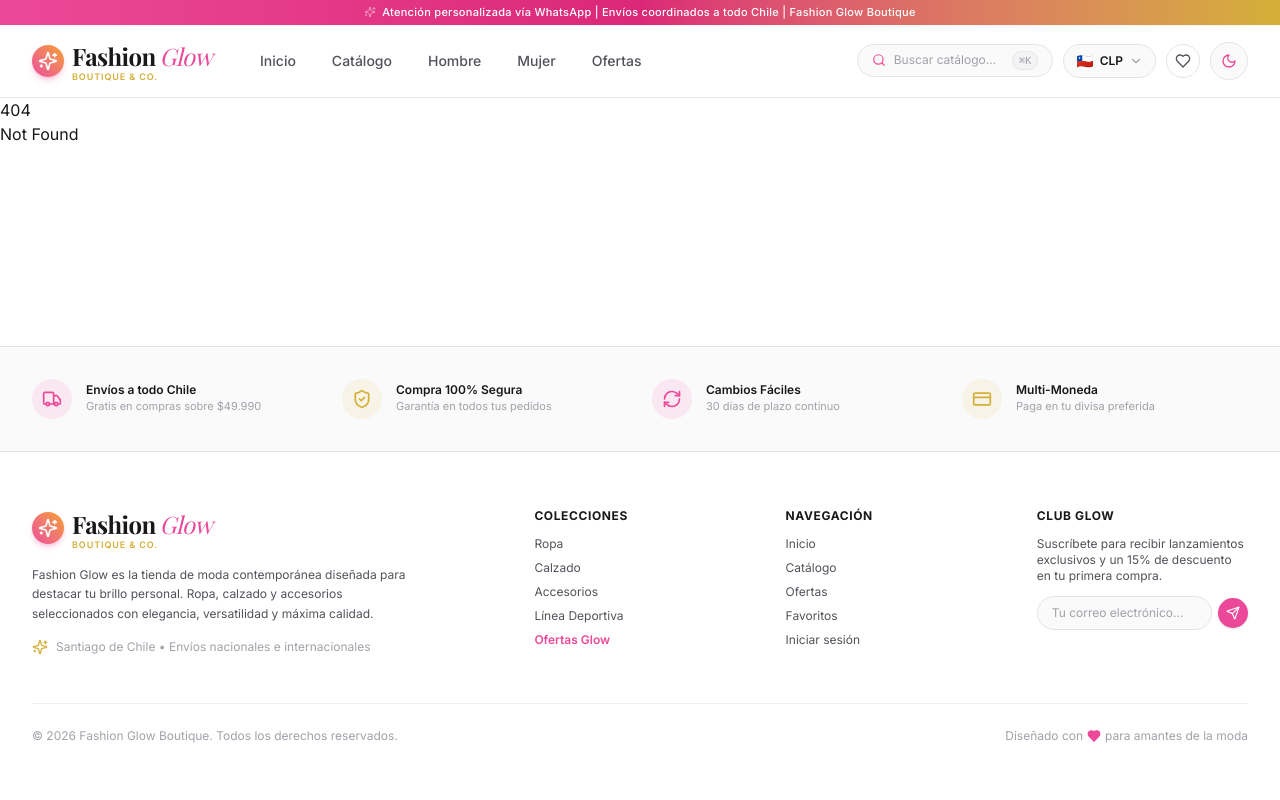
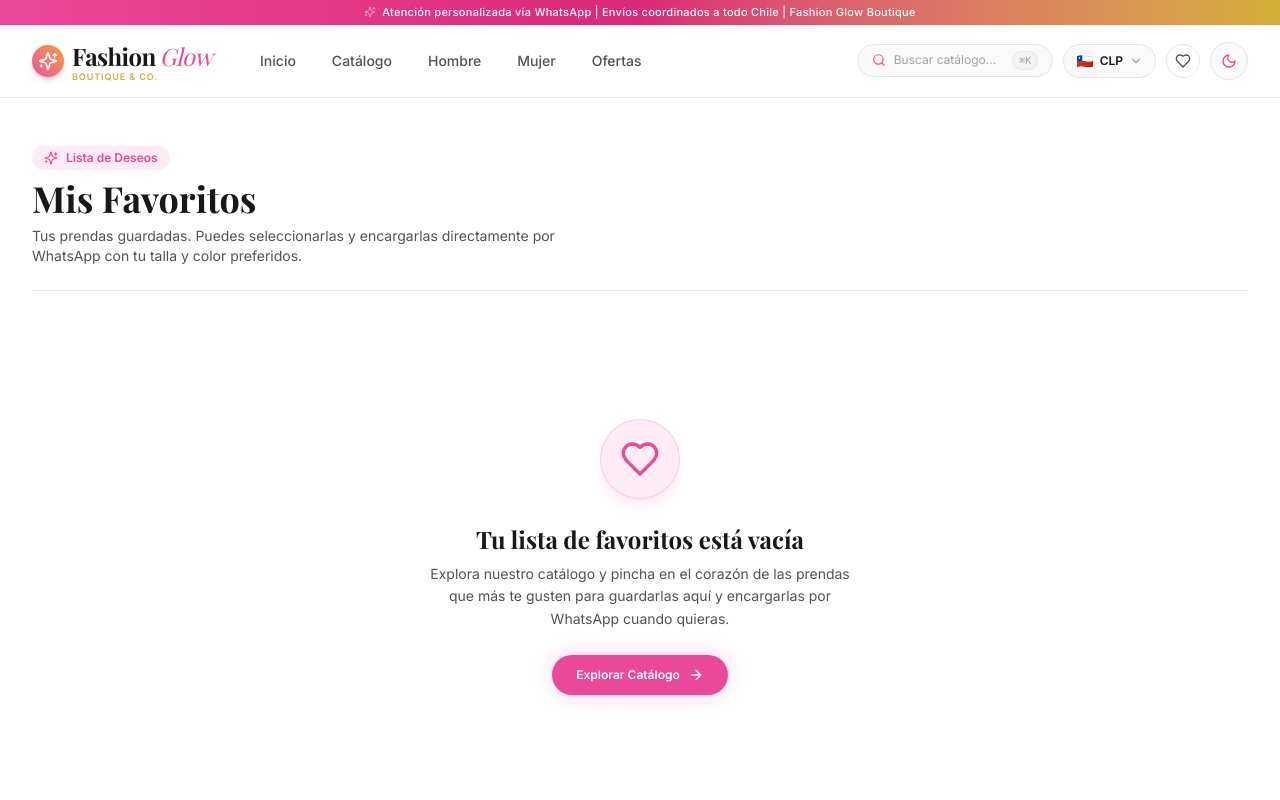
Before and after one commit to KevinKeyssx/FashonGlow-Front, a SvelteKit app: page /favoritos in a window 1280 px wide. Before the commit this address had no page. Shown: the top 800 px of the page. Built offline with nearby package versions, Linux system fonts and the light colour scheme; a web font is replaced by a local one.

Commit message:
Favorite Page added

```diff
--- /dev/null
+++ b/src/routes/favoritos/+page.svelte
@@ -0,0 +1,115 @@
+<script lang="ts">
+	import { Heart, Sparkles, ArrowRight, Trash2 } from '@lucide/svelte';
+
+    import { createCatalogQuery }   from '$lib/queries/catalog.queries';
+	import { DEFAULT_FILTERS }      from '$lib/types';
+	import { favoritesStore }       from '$lib/stores/favorites.svelte';
+	import ProductCard              from '$lib/components/catalog/ProductCard.svelte';
+	import Skeleton                 from '$lib/components/ui/Skeleton.svelte';
+
+	// Query all products to filter by favorited IDs
+	const catalogQuery = createCatalogQuery( () => ({
+		...DEFAULT_FILTERS,
+		limit : 100,
+	}) );
+
+	const favoriteProducts = $derived(
+		( catalogQuery.data?.products ?? [] ).filter( ( p ) => favoritesStore.has( p.id ) ),
+	);
+
+	const clearAllFavorites = (): void => {
+		for ( const id of [ ...favoritesStore.items ] ) {
+			favoritesStore.remove( id );
+		}
+	};
+</script>
+
+<svelte:head>
+	<title>Mis Favoritos ({ favoritesStore.count }) | Fashion Glow</title>
+	<meta name="description" content="Tus prendas y accesorios favoritos guardados en Fashion Glow." />
+</svelte:head>
+
+<div class="max-w-7xl mx-auto px-4 sm:px-6 lg:px-8 py-8 sm:py-12 space-y-8">
+	<!-- Page Header -->
+	<div class="flex flex-col sm:flex-row sm:items-end justify-between gap-4 pb-6 border-b border-border">
+		<div class="space-y-2">
+			<div class="inline-flex items-center gap-2 px-3 py-1 rounded-full text-xs font-semibold bg-rose-500/10 text-rose-500">
+				<Sparkles class="w-3.5 h-3.5" />
+
+                <span>Lista de Deseos</span>
+			</div>
+
+            <div class="flex items-center gap-3">
+				<h1 class="text-3xl sm:text-4xl font-display font-bold text-primary">
+					Mis Favoritos
+				</h1>
+
+                {#if ( favoritesStore.count > 0 )}
+					<span class="px-3 py-1 rounded-full text-sm font-bold bg-rose-500 text-white font-mono shadow-xs">
+						{ favoritesStore.count }
+					</span>
+				{/if}
+			</div>
+
+            <p class="text-xs sm:text-sm text-secondary max-w-xl">
+				Tus prendas guardadas. Puedes seleccionarlas y encargarlas directamente por WhatsApp con tu talla y color preferidos.
+			</p>
+		</div>
+
+		{#if ( favoritesStore.count > 0 )}
+			<button
+				type="button"
+				onclick={ clearAllFavorites }
+				class="inline-flex items-center gap-2 px-4 py-2 rounded-full border border-border hover:border-rose-400 text-xs text-muted-text hover:text-rose-500 transition-colors cursor-pointer w-fit"
+			>
+				<Trash2 class="w-3.5 h-3.5" />
+				<span>Vaciar favoritos</span>
+			</button>
+		{/if}
+	</div>
+
+	<!-- Content -->
+	{#if ( catalogQuery.isPending )}
+		<div class="grid grid-cols-2 md:grid-cols-3 lg:grid-cols-4 gap-4 sm:gap-6">
+			{#each Array( 4 ) as _}
+				<div class="space-y-3">
+					<Skeleton class="aspect-3/4 w-full rounded-3xl" />
+					<Skeleton class="h-4 w-3/4 rounded-md" />
+					<Skeleton class="h-4 w-1/2 rounded-md" />
+				</div>
+			{/each}
+		</div>
+	{:else if ( favoriteProducts.length === 0 )}
+		<!-- Empty State -->
+		<div class="py-16 sm:py-24 text-center max-w-md mx-auto space-y-6">
+			<div class="w-20 h-20 mx-auto rounded-full bg-rose-500/10 border border-rose-500/20 flex items-center justify-center text-rose-500 shadow-lg shadow-rose-500/10">
+				<Heart class="w-10 h-10" />
+			</div>
+
+			<div class="space-y-2">
+				<h2 class="text-2xl font-bold font-display text-primary">
+					Tu lista de favoritos está vacía
+				</h2>
+
+                <p class="text-xs sm:text-sm text-secondary leading-relaxed">
+					Explora nuestro catálogo y pincha en el corazón de las prendas que más te gusten para guardarlas aquí y encargarlas por WhatsApp cuando quieras.
+				</p>
+			</div>
+
+			<a
+				href="/catalogo"
+				class="inline-flex items-center gap-2 px-6 py-3 rounded-full bg-rose-500 hover:bg-rose-600 text-white font-semibold text-xs shadow-md shadow-rose-500/25 glow-rose transition-all cursor-pointer active:scale-95"
+			>
+				<span>Explorar Catálogo</span>
+				<ArrowRight class="w-4 h-4" />
+			</a>
+		</div>
+	{:else}
+		<!-- Products Grid -->
+		<div class="grid grid-cols-2 md:grid-cols-3 lg:grid-cols-4 gap-4 sm:gap-6">
+			{#each favoriteProducts as product ( product.id )}
+				<ProductCard { product } />
+			{/each}
+		</div>
+	{/if}
+</div>
```
